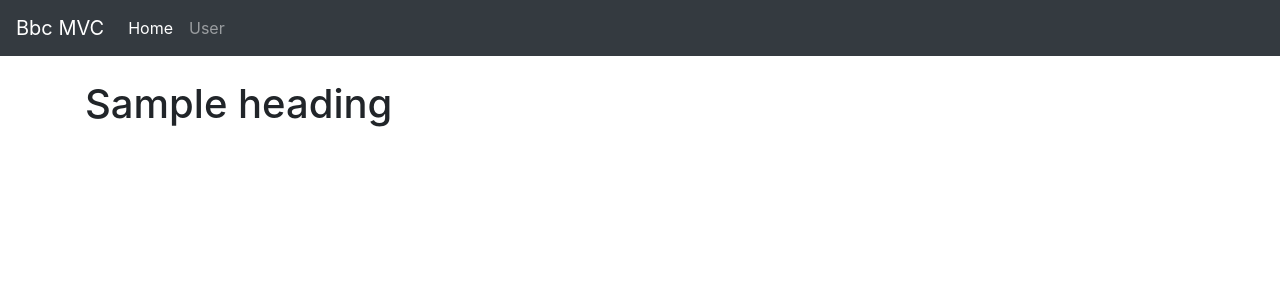
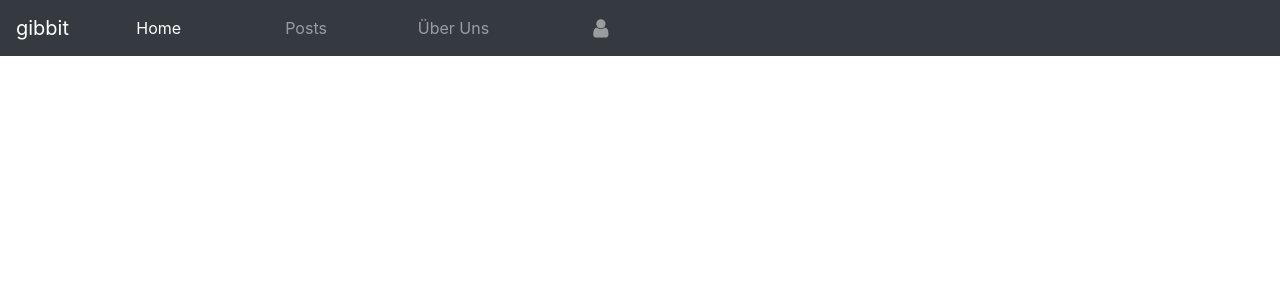
Before and after one commit to khashashin/gibbit, a PHP site: template templates/header.php in a window 1280 px wide. Shown: the top 300 px of the page. Run offline with PHP 8.4, Linux system fonts and the light colour scheme; the template is opened without the code that fills it: most values are stand-ins (such as "Sample title", 1, 10 or a date in 2020).

Commit message:
Add needed navpoints, fix sizing

```diff
--- a/templates/header.php
+++ b/templates/header.php
@@ -5,8 +5,11 @@
     <meta name="viewport" content="width=device-width, initial-scale=1, shrink-to-fit=no">
 
     <!-- Bootstrap CSS -->
-    <link rel="stylesheet" href="https://stackpath.bootstrapcdn.com/bootstrap/4.1.3/css/bootstrap.min.css" integrity="sha384-MCw98/SFnGE8fJT3GXwEOngsV7Zt27NXFoaoApmYm81iuXoPkFOJwJ8ERdknLPMO" crossorigin="anonymous">
-    <link rel="stylesheet" type="text/css" href="/css/style.css" >
+    <link rel="stylesheet" href="https://stackpath.bootstrapcdn.com/bootstrap/4.1.3/css/bootstrap.min.css"
+          integrity="sha384-MCw98/SFnGE8fJT3GXwEOngsV7Zt27NXFoaoApmYm81iuXoPkFOJwJ8ERdknLPMO" crossorigin="anonymous">
+    <link rel="stylesheet" type="text/css" href="/css/style.css">
+    <!-- Fontawesome (Icons) -->
+    <link rel="stylesheet" href="https://cdnjs.cloudflare.com/ajax/libs/font-awesome/4.7.0/css/font-awesome.min.css">
 
     <title><?= $title; ?> | Bbc MVC</title>
 </head>
@@ -14,17 +17,24 @@
 
 <header>
     <nav class="navbar navbar-expand-md navbar-dark fixed-top bg-dark">
-        <a class="navbar-brand" href="/">Bbc MVC</a>
-        <button class="navbar-toggler" type="button" data-toggle="collapse" data-target="#navbarText" aria-controls="navbarText" aria-expanded="false" aria-label="Toggle navigation">
+        <a class="navbar-brand" href="/">gibbit</a>
+        <button class="navbar-toggler" type="button" data-toggle="collapse" data-target="#navbarText"
+                aria-controls="navbarText" aria-expanded="false" aria-label="Toggle navigation">
             <span class="navbar-toggler-icon"></span>
         </button>
         <div class="collapse navbar-collapse" id="navbarText">
-          <ul class="navbar-nav mr-auto">
-            <li class="nav-item active">
+            <ul class="navbar-nav mr-auto w-50">
+                <li class="nav-item active w-25 text-center">
                     <a class="nav-link" href="/">Home</a>
                 </li>
-            <li class="nav-item">
-                <a class="nav-link" href="/user">User</a>
+                <li class="nav-item w-25 text-center">
+                    <a class="nav-link" href="/post">Posts</a>
+                </li>
+                <li class="nav-item w-25 text-center">
+                    <a class="nav-link" href="/about">Über Uns</a>
+                </li>
+                <li class="nav-item w-25 text-center">
+                    <a class="nav-link" href="/user"><i class="fa fa-lg fa-user"></i></a>
                 </li>
             </ul>
         </div>
@@ -32,4 +42,3 @@
 </header>
 
 <main class="container">
-      <h1><?= $heading; ?></h1>
```
Lines whose indentation alone changed are shown as unchanged.
